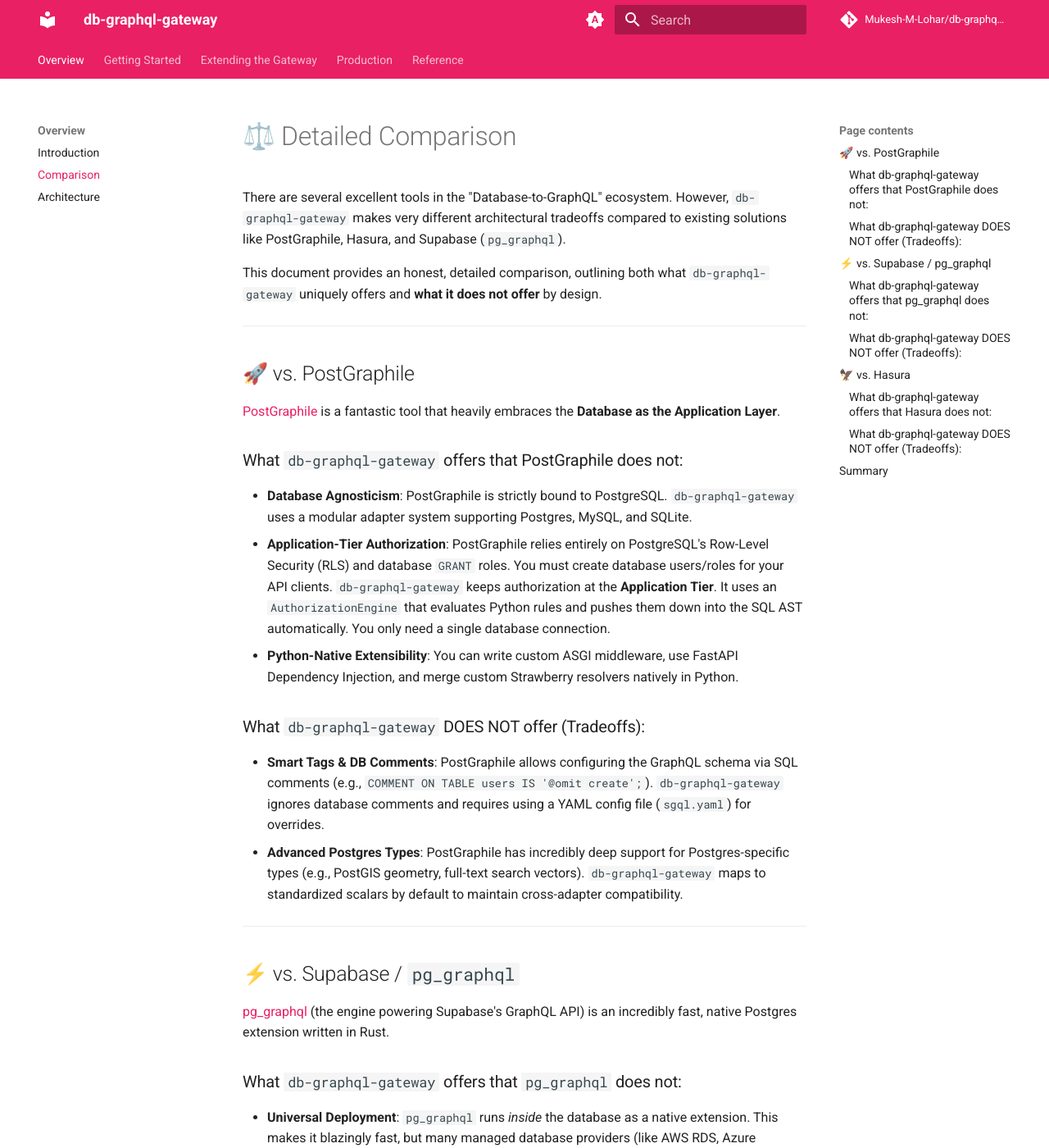
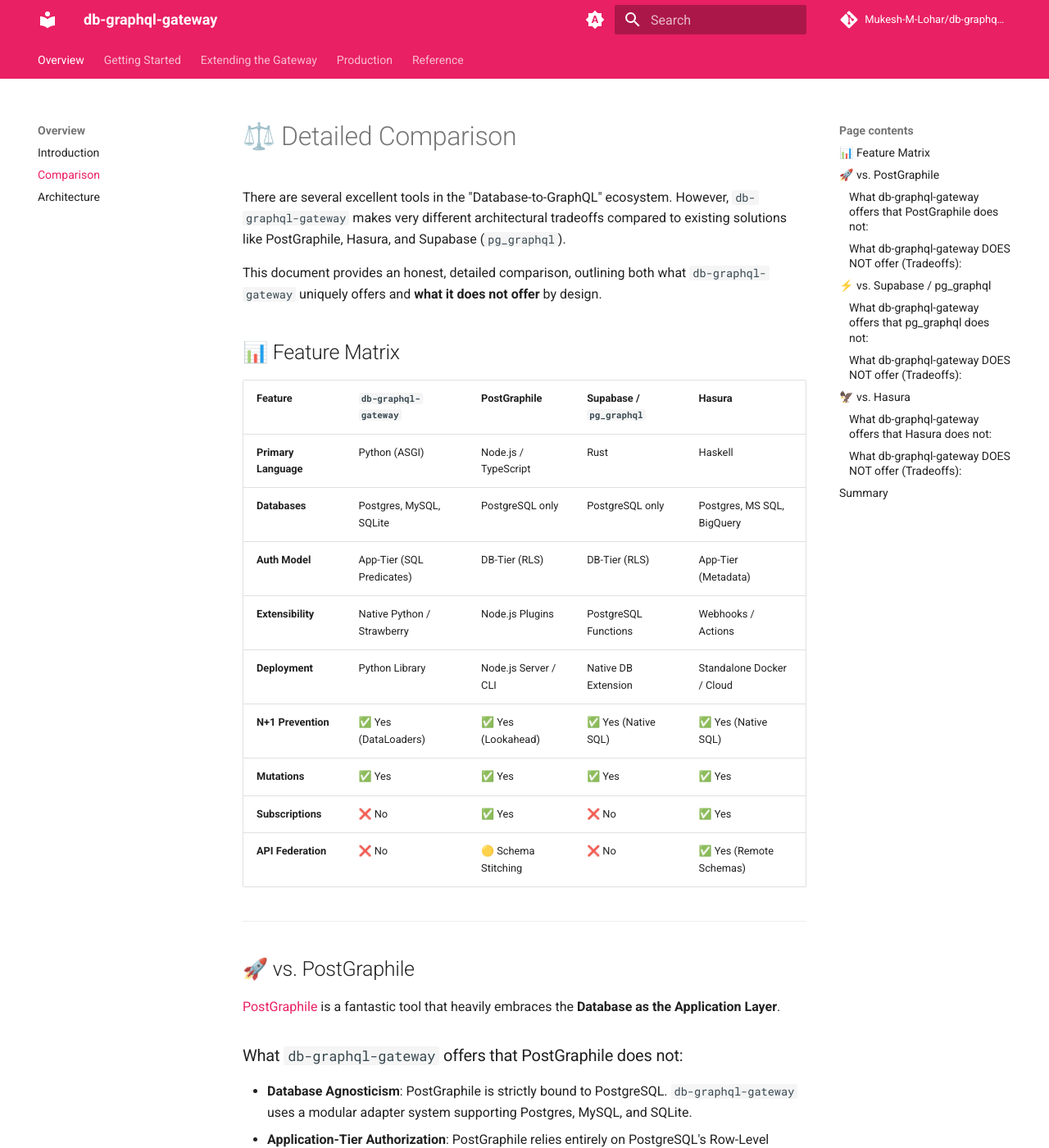
Before and after one commit to Mukesh-M-Lohar/db-graphql-gateway, an MkDocs documentation site: the page built from docs/comparison.md, in a window 1280 px wide and 1400 px high. Shown: the whole window at 82% size. Built offline with MkDocs 1.6.1 and Material for MkDocs 9.7.7, drawn with Linux system fonts in a browser that asks for light colours; comment, search, counter and statistics services are not loaded.

Commit message:
docs: add feature comparison matrix table

```diff
--- a/docs/comparison.md
+++ b/docs/comparison.md
@@ -3,6 +3,20 @@
 There are several excellent tools in the "Database-to-GraphQL" ecosystem. However, `db-graphql-gateway` makes very different architectural tradeoffs compared to existing solutions like PostGraphile, Hasura, and Supabase (`pg_graphql`).
 
 This document provides an honest, detailed comparison, outlining both what `db-graphql-gateway` uniquely offers and **what it does not offer** by design.
+
+## 📊 Feature Matrix
+
+| Feature | `db-graphql-gateway` | PostGraphile | Supabase / `pg_graphql` | Hasura |
+| :--- | :--- | :--- | :--- | :--- |
+| **Primary Language** | Python (ASGI) | Node.js / TypeScript | Rust | Haskell |
+| **Databases** | Postgres, MySQL, SQLite | PostgreSQL only | PostgreSQL only | Postgres, MS SQL, BigQuery |
+| **Auth Model** | App-Tier (SQL Predicates) | DB-Tier (RLS) | DB-Tier (RLS) | App-Tier (Metadata) |
+| **Extensibility** | Native Python / Strawberry | Node.js Plugins | PostgreSQL Functions | Webhooks / Actions |
+| **Deployment** | Python Library | Node.js Server / CLI | Native DB Extension | Standalone Docker / Cloud |
+| **N+1 Prevention** | ✅ Yes (DataLoaders) | ✅ Yes (Lookahead) | ✅ Yes (Native SQL) | ✅ Yes (Native SQL) |
+| **Mutations** | ✅ Yes | ✅ Yes | ✅ Yes | ✅ Yes |
+| **Subscriptions** | ❌ No | ✅ Yes | ❌ No | ✅ Yes |
+| **API Federation** | ❌ No | 🟡 Schema Stitching | ❌ No | ✅ Yes (Remote Schemas) |
 
 ---
 
```
